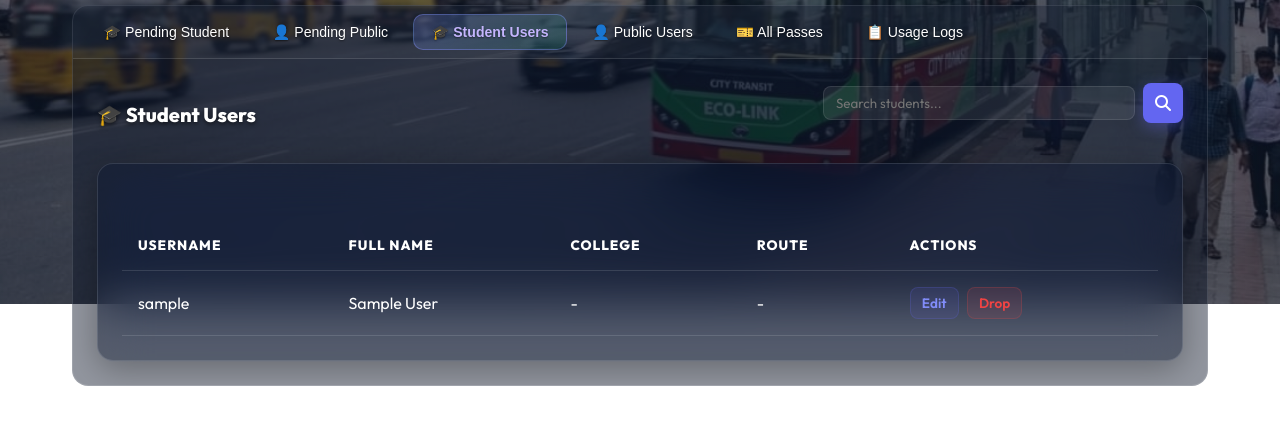
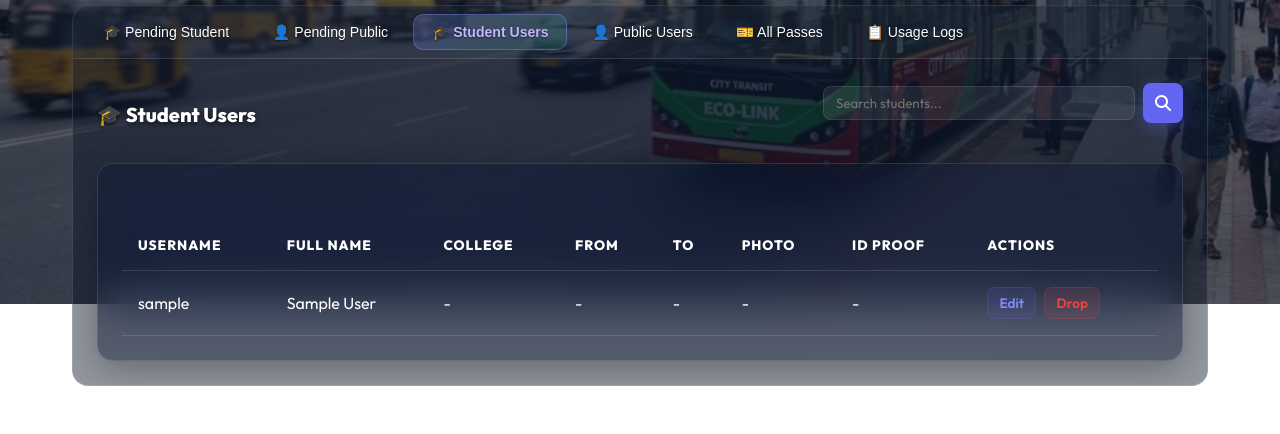
Before and after one commit to sowndhariya31/Online-Buss-Pass-Generation-And-Renewal, a Django app: page /dashboard/ in a window 1280 px wide, after a click on "🎓 Student Users". Shown: the part 496-930 px from the top of the page. Run offline with Django 5.2, Linux system fonts and the light colour scheme; the visitor is signed in with stand-in values (Sample User, id 1); data comes from the database, SQL or seed files in the repository; data that the repository does not hold is empty.

Commit message:
Implemented Route Split and Smart Bus Search with OSM Leaflet

```diff
--- a/buspass_project/settings.py
+++ b/buspass_project/settings.py
@@ -168,3 +168,4 @@ LOGOUT_REDIRECT_URL = 'home'
 # Razorpay Configuration
 RAZORPAY_KEY_ID = os.environ.get('RAZORPAY_KEY_ID', 'rzp_test_SdcDkdM8lCxhmw')
 RAZORPAY_KEY_SECRET = os.environ.get('RAZORPAY_KEY_SECRET', 'lRjJR7C3NZTmA9lZchrUS56N')
+GOOGLE_MAPS_API_KEY = os.environ.get('GOOGLE_MAPS_API_KEY', '')
--- a/passes/forms.py
+++ b/passes/forms.py
@@ -10,4 +10,4 @@ class ApplyPassForm(forms.ModelForm):
 class PassDetailForm(forms.ModelForm):
     class Meta:
         model = User
-        fields = ['college', 'address', 'route', 'photo', 'id_proof']
+        fields = ['college', 'address', 'route_from', 'route_to', 'photo', 'id_proof']
--- a/routes/urls.py
+++ b/routes/urls.py
@@ -5,4 +5,5 @@ urlpatterns = [
     path('manage/', views.manage_routes, name='manage_routes'),
     path('add/', views.add_route, name='add_route'),
     path('delete/<int:pk>/', views.delete_route, name='delete_route'),
+    path('find/', views.find_route, name='find_route'),
 ]
--- a/templates/passes/apply.html
+++ b/templates/passes/apply.html
@@ -117,7 +117,8 @@
         form.addEventListener('submit', function (e) {
             const passType = passTypeSelect.value;
             const address = document.querySelector('[name="address"]').value.trim();
-            const route = document.querySelector('[name="route"]').value.trim();
+            const routeFrom = document.querySelector('[name="route_from"]').value.trim();
+            const routeTo = document.querySelector('[name="route_to"]').value.trim();
             const photo = document.querySelector('[name="photo"]').value;
             const idProof = document.querySelector('[name="id_proof"]').value;
 
@@ -128,7 +129,7 @@
                 if (!college) isValid = false;
             }
 
-            if (!address || !route || !photo || !idProof) {
+            if (!address || !routeFrom || !routeTo || !photo || !idProof) {
                 isValid = false;
             }
 
--- a/templates/passes/id_card.html
+++ b/templates/passes/id_card.html
@@ -134,7 +134,7 @@
             </div>
             <div>
                 <div style="font-size: 0.65rem; text-transform: uppercase; letter-spacing: 1.5px; color: #64748b;">Route</div>
-                <div style="font-size: 0.95rem; font-weight: 600; color: #cbd5e1;">{{ user.route|default:"—" }}</div>
+                <div style="font-size: 0.95rem; font-weight: 600; color: #cbd5e1;">{{ user.route_from|default:"—" }} → {{ user.route_to|default:"—" }}</div>
             </div>
             <div>
                 <div style="font-size: 0.65rem; text-transform: uppercase; letter-spacing: 1.5px; color: #64748b;">Phone</div>
--- a/templates/users/dashboard.html
+++ b/templates/users/dashboard.html
@@ -72,7 +72,10 @@
                     <tr>
                         <th>User</th>
                         <th>College</th>
-                        <th>Route</th>
+                        <th>From</th>
+                        <th>To</th>
+                        <th>Photo</th>
+                        <th>ID Proof</th>
                         <th>Actions</th>
                     </tr>
                 </thead>
@@ -81,7 +84,22 @@
                     <tr>
                         <td><strong>{{ p.user.get_full_name|default:p.user.username }}</strong></td>
                         <td>{{ p.user.college|default:"-" }}</td>
-                        <td>{{ p.user.route|default:"-" }}</td>
+                        <td>{{ p.user.route_from|default:"-" }}</td>
+                        <td>{{ p.user.route_to|default:"-" }}</td>
+                        <td>
+                            {% if p.user.photo %}
+                            <a href="{{ p.user.photo.url }}" target="_blank">
+                                <img src="{{ p.user.photo.url }}" style="height: 40px; width: 40px; border-radius: 4px; object-fit: cover; border: 1px solid rgba(255,255,255,0.1);">
+                            </a>
+                            {% else %}-{% endif %}
+                        </td>
+                        <td>
+                            {% if p.user.id_proof %}
+                            <a href="{{ p.user.id_proof.url }}" target="_blank">
+                                <img src="{{ p.user.id_proof.url }}" style="height: 40px; width: 40px; border-radius: 4px; object-fit: cover; border: 1px solid rgba(255,255,255,0.1);">
+                            </a>
+                            {% else %}-{% endif %}
+                        </td>
                         <td>
                             <div class="action-btns">
                                 <form action="{% url 'approve_pass' p.pk %}" method="post" style="display:inline;">
@@ -114,7 +132,10 @@
                     <tr>
                         <th>User</th>
                         <th>Address</th>
-                        <th>Route</th>
+                        <th>From</th>
+                        <th>To</th>
+                        <th>Photo</th>
+                        <th>ID Proof</th>
                         <th>Actions</th>
                     </tr>
                 </thead>
@@ -123,7 +144,22 @@
                     <tr>
                         <td><strong>{{ p.user.get_full_name|default:p.user.username }}</strong></td>
                         <td>{{ p.user.address|default:"-"|truncatewords:5 }}</td>
-                        <td>{{ p.user.route|default:"-" }}</td>
+                        <td>{{ p.user.route_from|default:"-" }}</td>
+                        <td>{{ p.user.route_to|default:"-" }}</td>
+                        <td>
+                            {% if p.user.photo %}
+                            <a href="{{ p.user.photo.url }}" target="_blank">
+                                <img src="{{ p.user.photo.url }}" style="height: 40px; width: 40px; border-radius: 4px; object-fit: cover; border: 1px solid rgba(255,255,255,0.1);">
+                            </a>
+                            {% else %}-{% endif %}
+                        </td>
+                        <td>
+                            {% if p.user.id_proof %}
+                            <a href="{{ p.user.id_proof.url }}" target="_blank">
+                                <img src="{{ p.user.id_proof.url }}" style="height: 40px; width: 40px; border-radius: 4px; object-fit: cover; border: 1px solid rgba(255,255,255,0.1);">
+                            </a>
+                            {% else %}-{% endif %}
+                        </td>
                         <td>
                             <div class="action-btns">
                                 <form action="{% url 'approve_pass' p.pk %}" method="post" style="display:inline;">
@@ -173,7 +209,10 @@
                         <th>Username</th>
                         <th>Full Name</th>
                         <th>College</th>
-                        <th>Route</th>
+                        <th>From</th>
+                        <th>To</th>
+                        <th>Photo</th>
+                        <th>ID Proof</th>
                         <th>Actions</th>
                     </tr>
                 </thead>
@@ -183,7 +222,22 @@
                         <td>{{ u.username }}</td>
                         <td>{{ u.get_full_name|default:"-" }}</td>
                         <td>{{ u.college|default:"-" }}</td>
-                        <td>{{ u.route|default:"-" }}</td>
+                        <td>{{ u.route_from|default:"-" }}</td>
+                        <td>{{ u.route_to|default:"-" }}</td>
+                        <td>
+                            {% if u.photo %}
+                            <a href="{{ u.photo.url }}" target="_blank">
+                                <img src="{{ u.photo.url }}" style="height: 40px; width: 40px; border-radius: 4px; object-fit: cover; border: 1px solid rgba(255,255,255,0.1);">
+                            </a>
+                            {% else %}-{% endif %}
+                        </td>
+                        <td>
+                            {% if u.id_proof %}
+                            <a href="{{ u.id_proof.url }}" target="_blank">
+                                <img src="{{ u.id_proof.url }}" style="height: 40px; width: 40px; border-radius: 4px; object-fit: cover; border: 1px solid rgba(255,255,255,0.1);">
+                            </a>
+                            {% else %}-{% endif %}
+                        </td>
                         <td>
                             <div class="action-btns">
                                 <a href="{% url 'edit_user' u.pk %}" class="btn bg-info-soft btn-small">Edit</a>
@@ -225,7 +279,10 @@
                     <tr>
                         <th>Username</th>
                         <th>Full Name</th>
-                        <th>Route</th>
+                        <th>From</th>
+                        <th>To</th>
+                        <th>Photo</th>
+                        <th>ID Proof</th>
                         <th>Actions</th>
                     </tr>
                 </thead>
@@ -234,7 +291,22 @@
                     <tr>
                         <td>{{ u.username }}</td>
                         <td>{{ u.get_full_name|default:"-" }}</td>
-                        <td>{{ u.route|default:"-" }}</td>
+                        <td>{{ u.route_from|default:"-" }}</td>
+                        <td>{{ u.route_to|default:"-" }}</td>
+                        <td>
+                            {% if u.photo %}
+                            <a href="{{ u.photo.url }}" target="_blank">
+                                <img src="{{ u.photo.url }}" style="height: 40px; width: 40px; border-radius: 4px; object-fit: cover; border: 1px solid rgba(255,255,255,0.1);">
+                            </a>
+                            {% else %}-{% endif %}
+                        </td>
+                        <td>
+                            {% if u.id_proof %}
+                            <a href="{{ u.id_proof.url }}" target="_blank">
+                                <img src="{{ u.id_proof.url }}" style="height: 40px; width: 40px; border-radius: 4px; object-fit: cover; border: 1px solid rgba(255,255,255,0.1);">
+                            </a>
+                            {% else %}-{% endif %}
+                        </td>
                         <td>
                             <div class="action-btns">
                                 <a href="{% url 'edit_user' u.pk %}" class="btn bg-info-soft btn-small">Edit</a>
@@ -278,6 +350,8 @@
                         <th>User</th>
                         <th>Status</th>
                         <th>Expiry</th>
+                        <th>Photo</th>
+                        <th>ID Proof</th>
                         <th>Actions</th>
                     </tr>
                 </thead>
@@ -288,6 +362,20 @@
                         <td>{{ p.user.username }}</td>
                         <td><span class="badge badge-{{ p.status|lower }}">{{ p.status }}</span></td>
                         <td>{{ p.expiry_date|date:"M d, Y" }}</td>
+                        <td>
+                            {% if p.user.photo %}
+                            <a href="{{ p.user.photo.url }}" target="_blank">
+                                <img src="{{ p.user.photo.url }}" style="height: 40px; width: 40px; border-radius: 4px; object-fit: cover; border: 1px solid rgba(255,255,255,0.1);">
+                            </a>
+                            {% else %}-{% endif %}
+                        </td>
+                        <td>
+                            {% if p.user.id_proof %}
+                            <a href="{{ p.user.id_proof.url }}" target="_blank">
+                                <img src="{{ p.user.id_proof.url }}" style="height: 40px; width: 40px; border-radius: 4px; object-fit: cover; border: 1px solid rgba(255,255,255,0.1);">
+                            </a>
+                            {% else %}-{% endif %}
+                        </td>
                         <td>
                             <div class="action-btns">
                                 <a href="{% url 'edit_pass' p.pk %}" class="btn bg-info-soft btn-small">Edit</a>
@@ -442,6 +530,7 @@ document.addEventListener('DOMContentLoaded', function() {
 <div class="flex-between mb-2">
     <h2>My Bus Passes</h2>
     <div style="display: flex; gap: 0.5rem;">
+        <a href="{% url 'find_route' %}" class="btn bg-info-soft" style="color: var(--info);">🔍 Route Finder</a>
         <a href="{% url 'renew_search' %}" class="btn btn-outline">Renewal</a>
         {% if not passes %}
         <a href="{% url 'apply_pass' %}" class="btn btn-primary">+ Apply Fresh Pass</a>
--- a/users/models.py
+++ b/users/models.py
@@ -24,8 +24,8 @@ class User(AbstractUser):
     # New SRD Fields
     college = models.CharField(max_length=200, blank=True, null=True)
     address = models.TextField(blank=True, null=True)
-    route = models.CharField(max_length=100, blank=True, null=True)
-
+    route_from = models.CharField(max_length=100, blank=True, null=True)
+    route_to = models.CharField(max_length=100, blank=True, null=True)
     photo = models.ImageField(upload_to='photos/', null=True, blank=True)
     id_proof = models.ImageField(upload_to='id_proofs/', null=True, blank=True)
 
--- a/users/views.py
+++ b/users/views.py
@@ -151,7 +151,8 @@ def edit_user_view(request, pk):
         user_to_edit.phone = request.POST.get('phone', user_to_edit.phone)
         user_to_edit.college = request.POST.get('college', user_to_edit.college)
         user_to_edit.address = request.POST.get('address', user_to_edit.address)
-        user_to_edit.route = request.POST.get('route', user_to_edit.route)
+        user_to_edit.route_from = request.POST.get('route_from', user_to_edit.route_from)
+        user_to_edit.route_to = request.POST.get('route_to', user_to_edit.route_to)
         user_to_edit.save()
         messages.success(request, f"User {user_to_edit.username} updated successfully.")
         return redirect('dashboard')
```
Also changed, not shown: routes/views.py (+7 -1 lines), templates/routes/find_route.html (added, +189 -0 lines), templates/users/edit_user.html (+6 -2 lines), users/migrations/0004_rename_route_user_route_from_user_route_to.py (added), users/migrations/0005_rename_route_from_user_route_remove_user_route_to.py (added), users/migrations/0006_rename_route_user_route_from_user_route_to.py (added).
